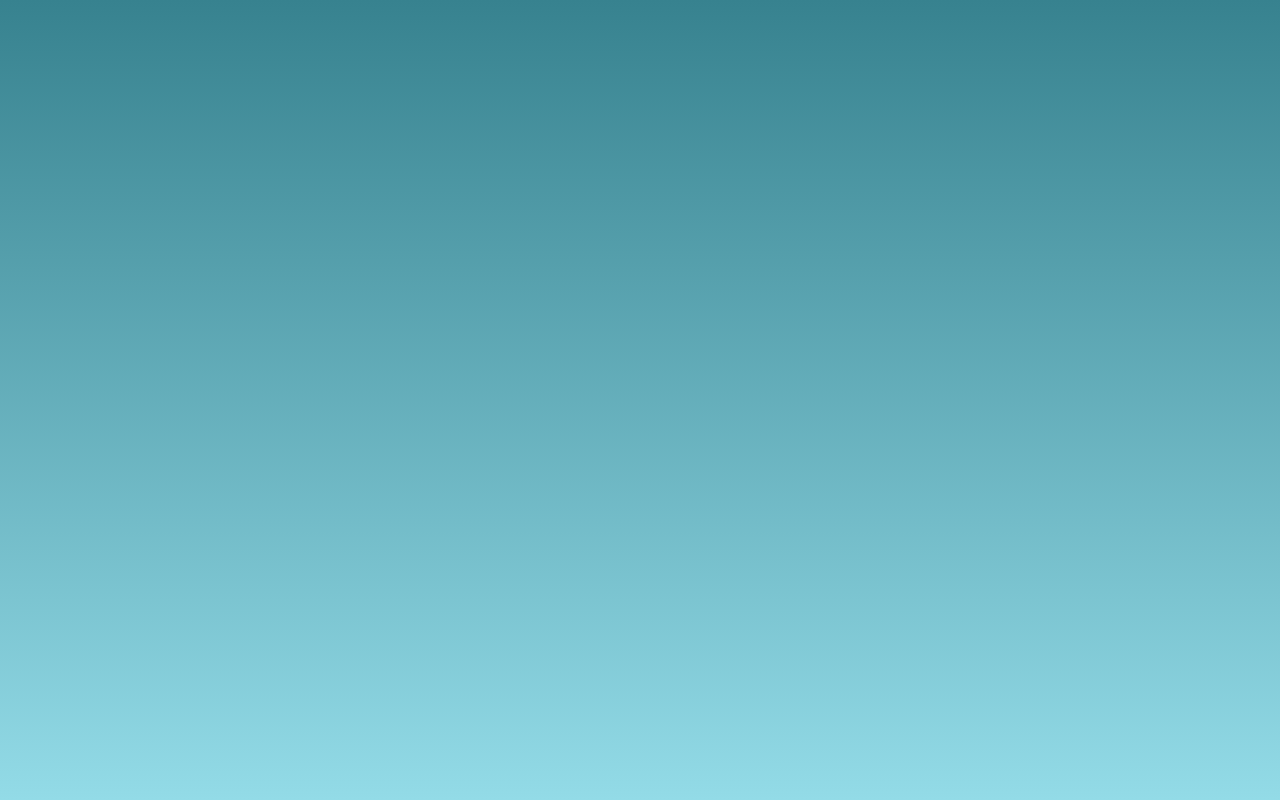
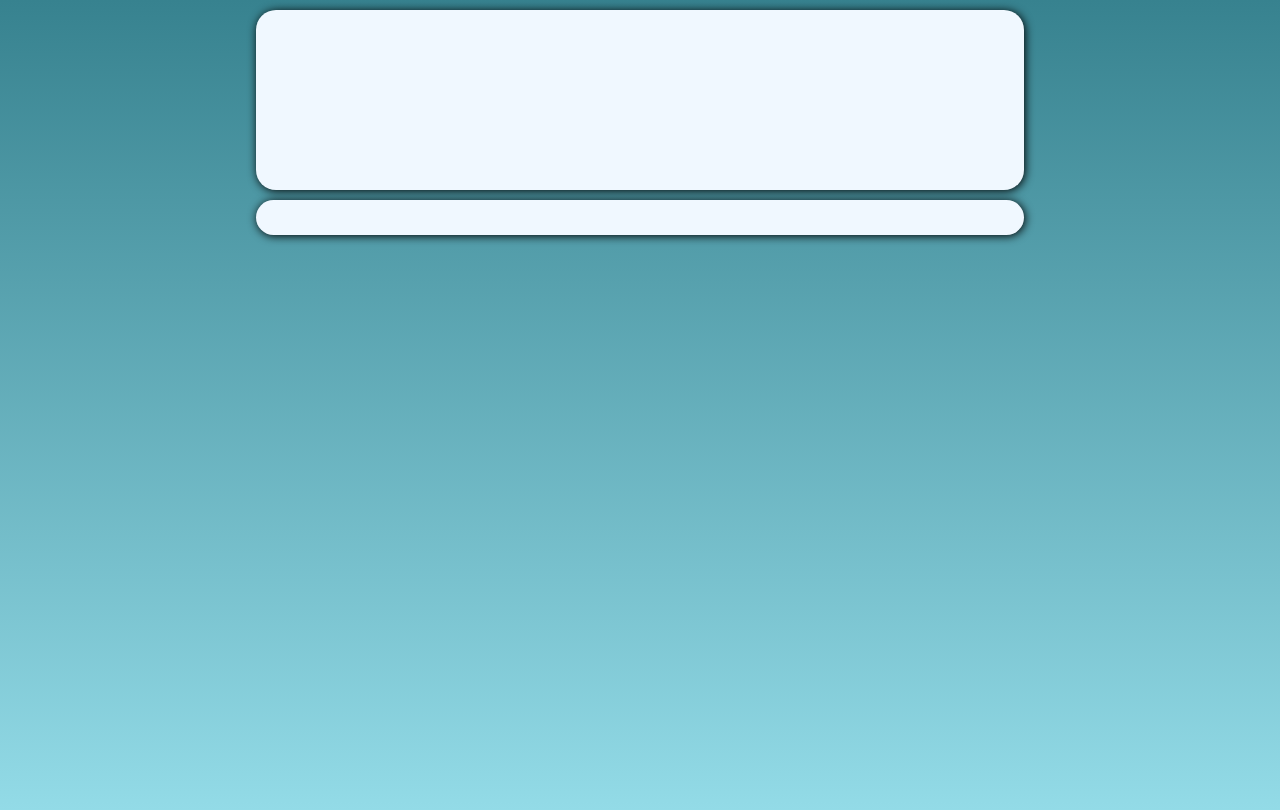
Before and after one commit to EvileudoMatias/portfolio, a plain HTML site: page index.html in a window 1280 px wide. Drawn offline with Linux system fonts and the light colour scheme.

Commit message:
estruturando

```diff
--- a/index.html
+++ b/index.html
@@ -9,8 +9,11 @@
 <body>
     <!--inicio do cabeçalho-->
     <header>
-
+        <section class="cabecalho"></section>
     </header>
+    <nav>
+        <section class="navegacao"></section>
+    </nav>
     <!--inicio do corpo-->
     <main>
 
--- a/style.css
+++ b/style.css
@@ -9,3 +9,27 @@ body {
     font-family: Verdana, Geneva, Tahoma, sans-serif;
     background-image: linear-gradient(rgb(55, 130, 143), rgb(147, 219, 231));
 }
+header {
+    margin-top: 10px;
+    display: flex;
+    justify-content: space-around;
+}
+.cabecalho {
+    width: 60%;
+    height: 180px;
+    border-radius: 20px;
+    box-shadow: 1px 1px 10px black;
+    background-color: aliceblue;
+}
+nav {
+    margin-top: 10px;
+    display: flex;
+    justify-content: space-around;
+}
+.navegacao {
+    width: 60%;
+    height: 35px;
+    border-radius: 20px;
+    box-shadow: 1px 1px 10px black;
+    background-color: aliceblue;
+}
```
